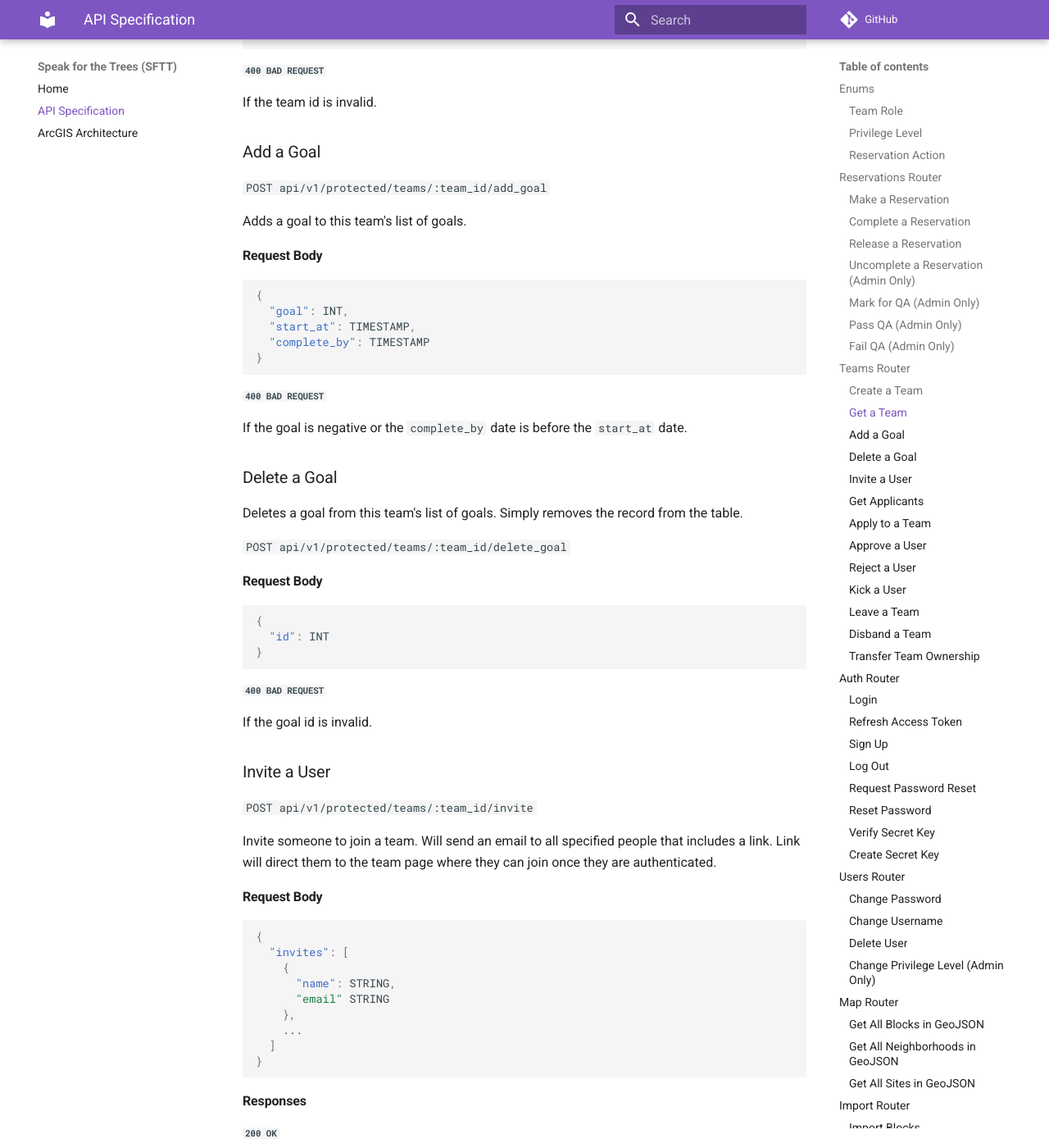
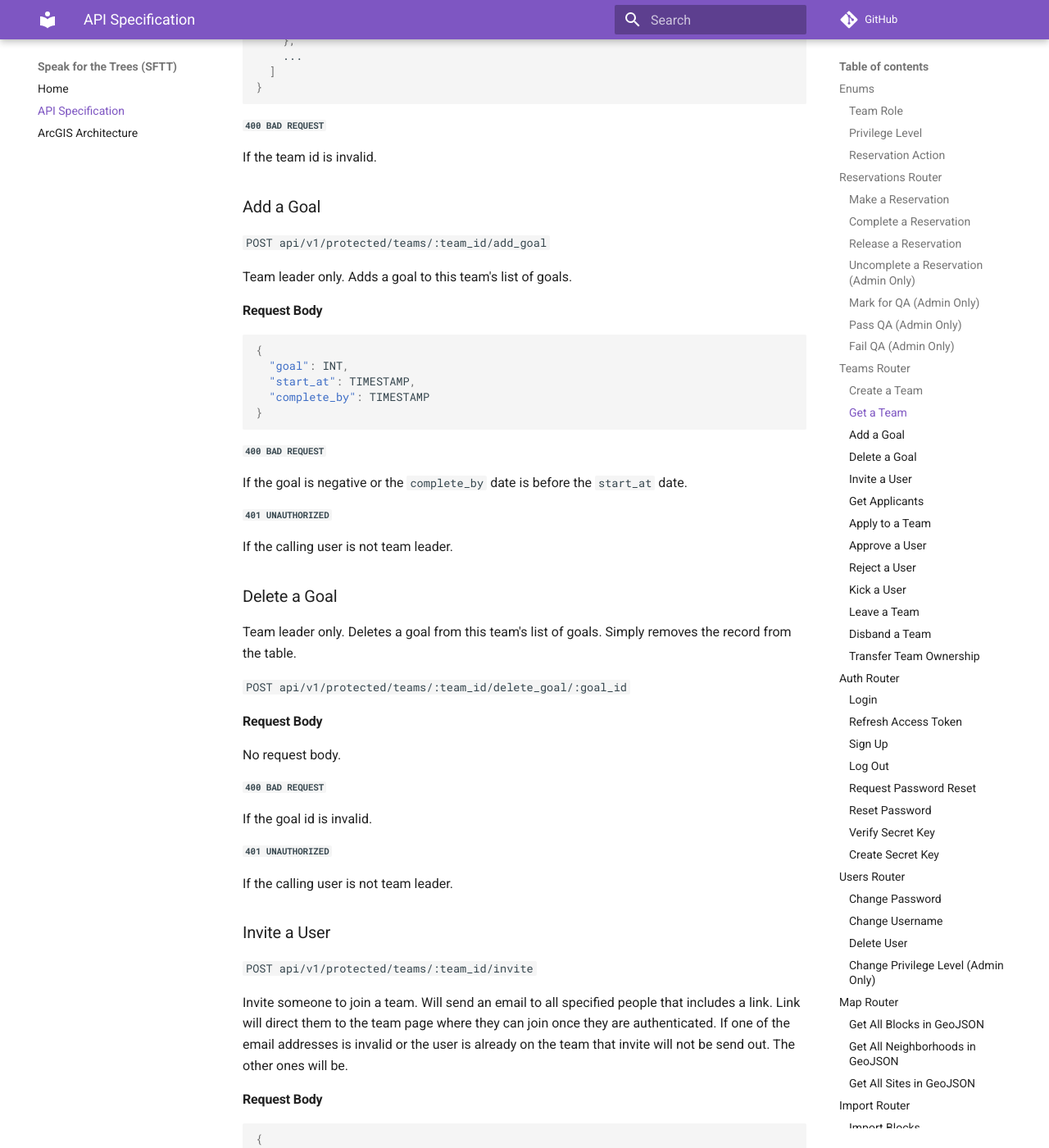
Before and after one commit to Code-4-Community/c4c-dev-docs, an MkDocs documentation site: the page built from docs/sftt/sftt-api-spec.md, in a window 1280 px wide and 1400 px high, scrolled down 7452 px. Shown: the whole window at 82% size. Built offline with MkDocs 1.6.1 and Material for MkDocs 9.7.7, drawn with Linux system fonts in a browser that asks for light colours; comment, search, counter and statistics services are not loaded; some of the changed text lies outside the part shown.

Commit message:
Addressed comments

````diff
--- a/docs/sftt/sftt-api-spec.md
+++ b/docs/sftt/sftt-api-spec.md
@@ -14,7 +14,9 @@ The team role enum is all the possible states a use can be in in relation to a t
 - `NONE` - The user is not on the team. This is possible after a user is rejected from a team or leaves a team.
 - `MEMBER` - The is a member of the team.
 - `LEADER` - The user is a leader of the team. This grants them special privileges such as being able to accept or reject pending members and being able to disband the team.
-- `PENDING` - The user has applied to the team but has not been accepted or rejected yet. If they're accepted they become a member, if they're rejected their status is set to `None`
+- `PENDING` - The user has applied to the team but has not been accepted or rejected yet. If they're accepted they become a member, if they're rejected their status is set to `NONE`
+
+A user is said to be on a team if their role is `MEMBER` or `LEADER`.
 
 ### Privilege Level
 
@@ -222,7 +224,7 @@ Create a team. The team will only contain the member that created it who is now
   "name": STRING,
   "bio": STRING,
   "inviteEmails": [
-    STRING,
+    EMAIL,
     ...
   ]
 }
@@ -232,15 +234,15 @@ Create a team. The team will only contain the member that created it who is now
 
 ##### `200 OK`
 
-Returns the same response as the get teams route.
+Returns the same response as the get teams route for the newly created team.
 
 ##### `400 BAD REQUEST`
 
-If the team name is taken.
+If the team name is taken or if any of the email addresses is invalid.
 
 ### Get a Team
 
-Used to get all the information about a given team.
+Used to get all the information about a given team. The `team_role` field for each user is one of the values in the team roles enum.
 
 `GET /teams/:team_id`
 
@@ -261,7 +263,7 @@ No request body.
     {
       "user_id": INT,
       "username": STRING,
-      "team_role": STRING,
+      "team_role": TEAM_ROLE,
     },
     ...
   ],
@@ -272,7 +274,7 @@ No request body.
       "progress": INT,
       "start_date": TIMESTAMP,
       "complete_by": TIMESTAMP,
-      "completion_date": TIMESTAMP
+      "completion_date": TIMESTAMP | NULL
     },
     ...
   ]
@@ -287,7 +289,7 @@ If the team id is invalid.
 
 `POST api/v1/protected/teams/:team_id/add_goal`
 
-Adds a goal to this team's list of goals.
+Team leader only. Adds a goal to this team's list of goals.
 
 #### Request Body
 
@@ -303,29 +305,33 @@ Adds a goal to this team's list of goals.
 
 If the goal is negative or the `complete_by` date is before the `start_at` date.
 
+##### `401 UNAUTHORIZED`
+
+If the calling user is not team leader.
+
 ### Delete a Goal
 
-Deletes a goal from this team's list of goals. Simply removes the record from the table.
+Team leader only. Deletes a goal from this team's list of goals. Simply removes the record from the table.
 
-`POST api/v1/protected/teams/:team_id/delete_goal`
+`POST api/v1/protected/teams/:team_id/delete_goal/:goal_id`
 
 #### Request Body
 
-```json
-{
-  "id": INT
-}
-```
+No request body.
 
 ##### `400 BAD REQUEST`
 
 If the goal id is invalid.
 
+##### `401 UNAUTHORIZED`
+
+If the calling user is not team leader.
+
 ### Invite a User
 
 `POST api/v1/protected/teams/:team_id/invite`
 
-Invite someone to join a team. Will send an email to all specified people that includes a link. Link will direct them to the team page where they can join once they are authenticated.
+Invite someone to join a team. Will send an email to all specified people that includes a link. Link will direct them to the team page where they can join once they are authenticated. If one of the email addresses is invalid or the user is already on the team that invite will not be send out. The other ones will be.
 
 #### Request Body
 
@@ -349,7 +355,7 @@ Users invited.
 
 ##### `400 BAD REQUEST`
 
-If the team id is invalid or if the user is already on the team.
+If the team id is invalid or if the one of the users is already on the team.
 
 ### Get Applicants
 
````
